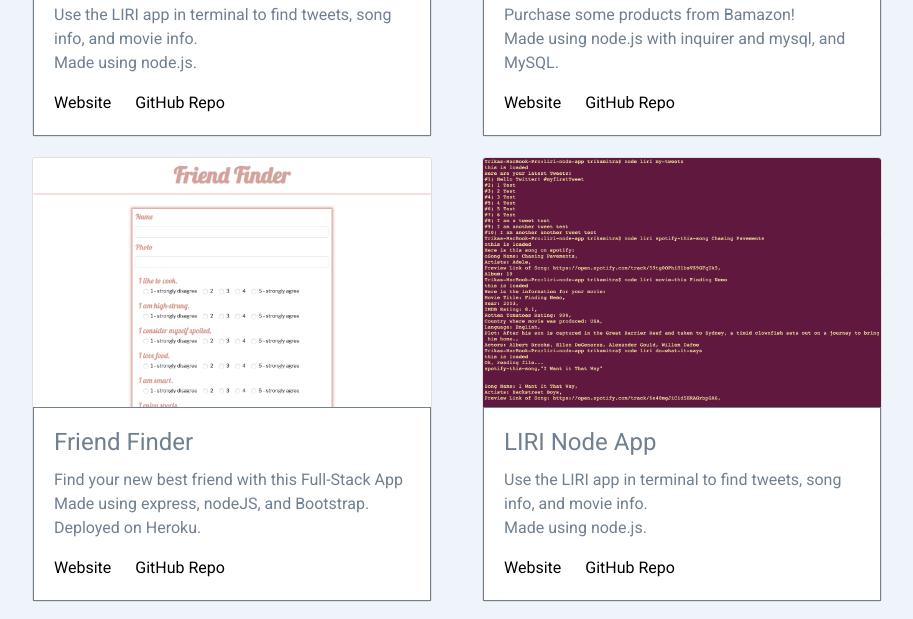
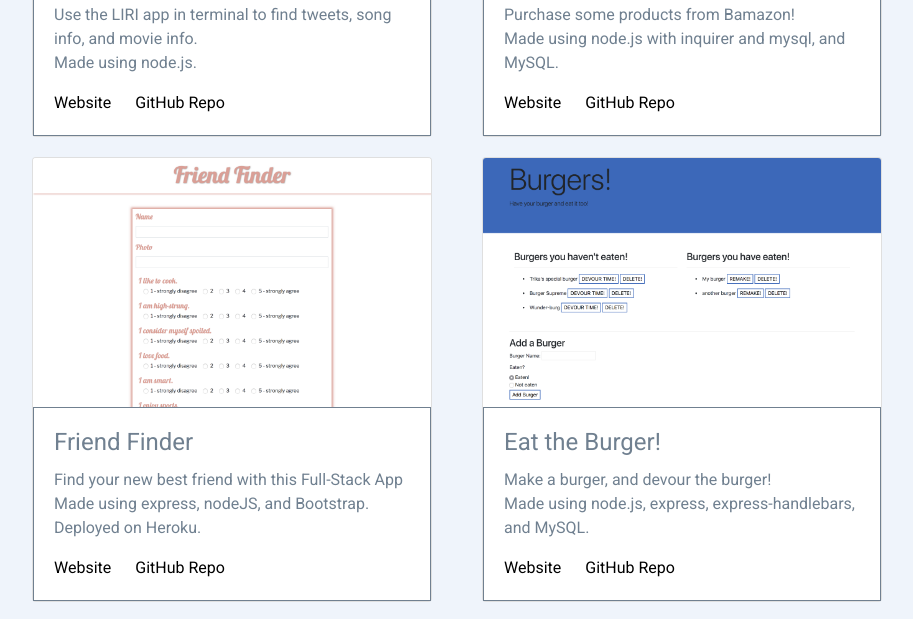
Before and after one commit to TrikaMit/Trika_Portfolio, a plain HTML site: page index.html in a window 1280 px wide. Shown: the part 2947-3566 px from the top of the page, without its empty margins (188-1101 px from the left). Drawn offline with nearby package versions, Linux system fonts and the light colour scheme; grey boxes are pictures that could not be loaded.

Commit message:
added burger

```diff
--- a/index.html
+++ b/index.html
@@ -174,6 +174,18 @@
         </div>
     </div>
     <div class="card portfolio-item">
+        <img class="card-img-top" src="./assets/images/Burger.png" alt="">
+        <div class="card-body">
+            <h4 class="card-title">Eat the Burger!</h4>
+            <p class="card-text">
+                Make a burger, and devour the burger!
+                <br> Made using node.js, express, express-handlebars, and MySQL.
+            </p>
+            <a target="_blank" href="https://safe-citadel-68947.herokuapp.com/" class="card-link">Website</a>
+            <a target="_blank" href="https://github.com/TrikaMit/burger" class="card-link">GitHub Repo</a>
+        </div>
+    </div>
+    <div class="card portfolio-item">
         <img class="card-img-top" src="./assets/images/node-liri.png" alt="">
         <div class="card-body">
             <h4 class="card-title">LIRI Node App</h4>
```
Also changed, not shown: assets/images/Burger.png (added).
